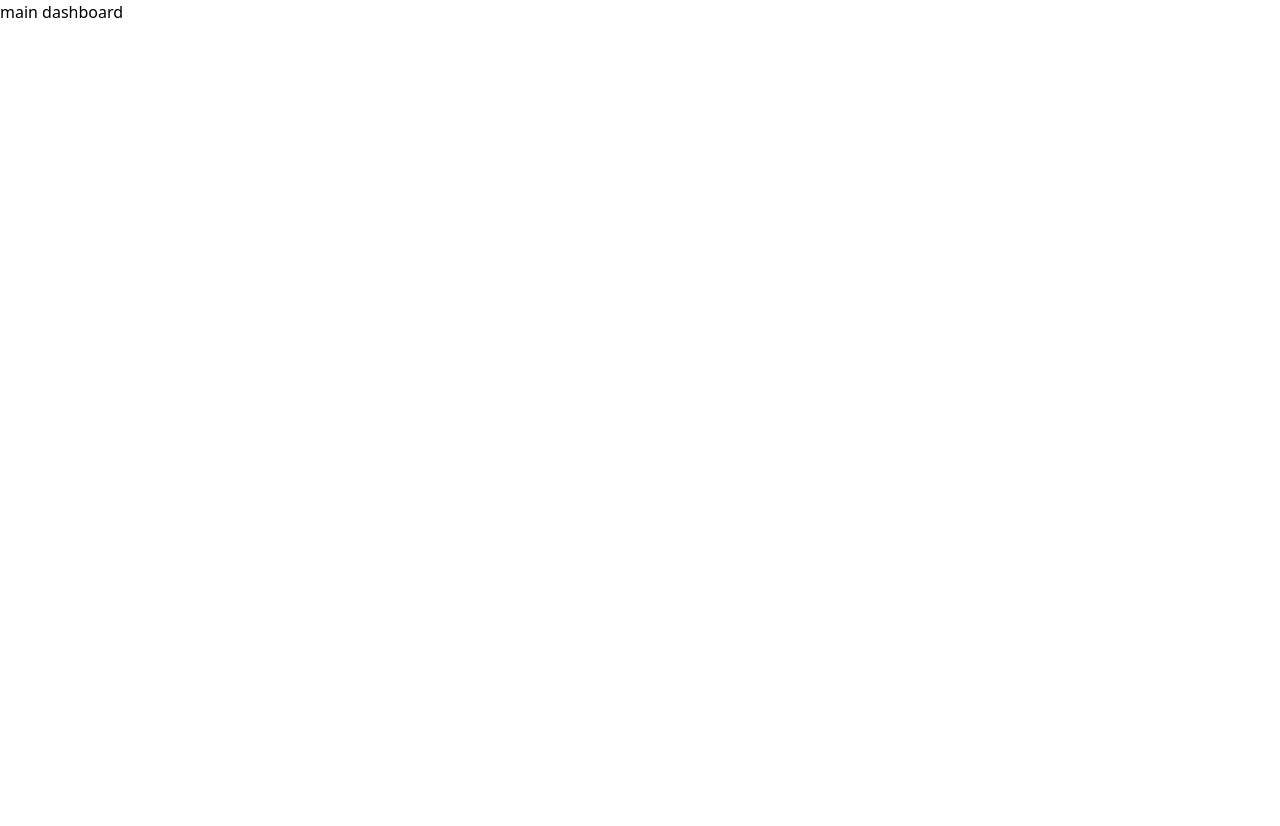
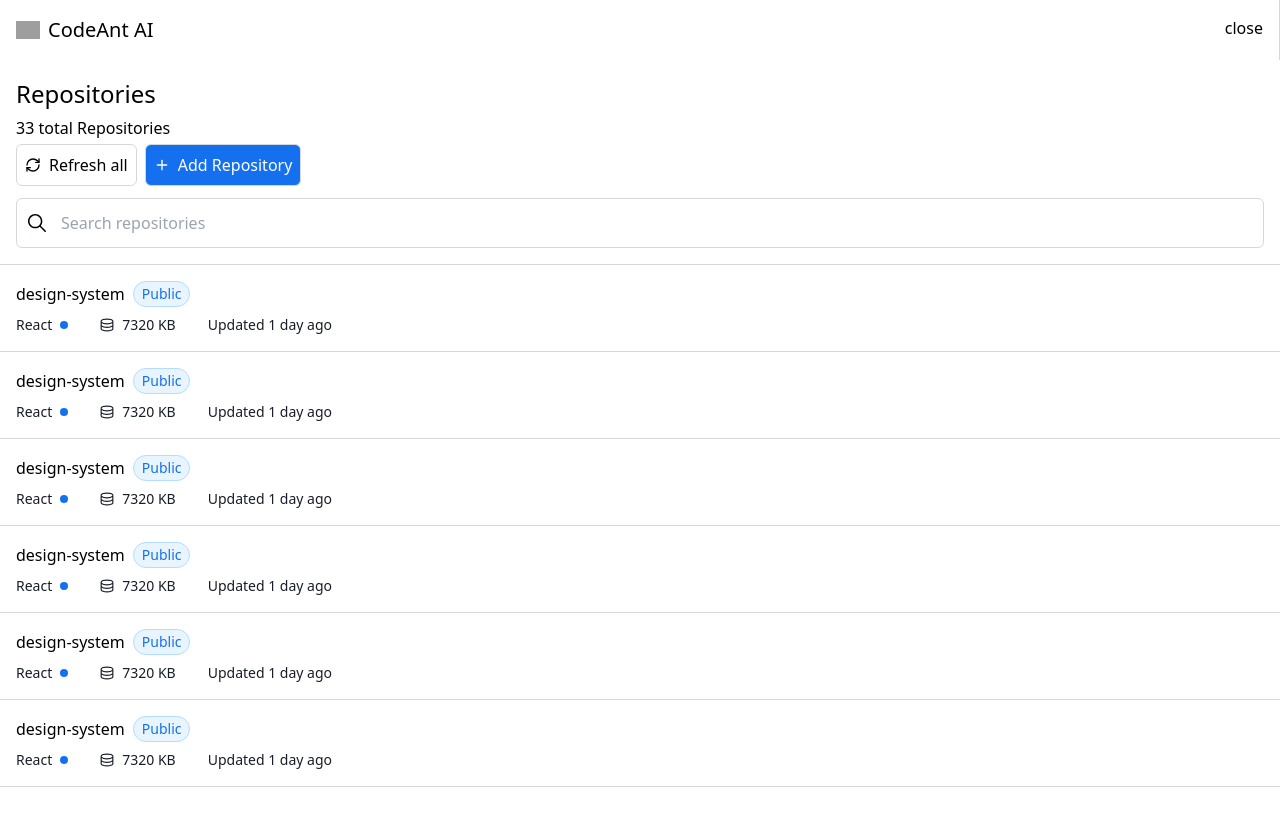
Before and after one commit to NtshVrm/code-ant-ai, a React (Vite) app: page / in a window 1280 px wide. Shown: the top 826 px of the page. Before the commit the page ends 800 px from the top, so only its background shows below. Built offline with nearby package versions, Linux system fonts and the light colour scheme; grey boxes are pictures that could not be loaded.

Commit message:
sidebar responviseness & repo listing base

```diff
--- /dev/null
+++ b/src/components/RepoCard.tsx
@@ -0,0 +1,25 @@
+import { GrStorage } from "react-icons/gr";
+
+export default function RepoCard() {
+  return (
+    <div className="flex flex-col border-b border-[#D5D7DA] p-4 gap-2">
+      <div className="flex gap-2 items-center">
+        <div className="font-medium">design-system</div>
+        <div className="bg-[#B2DDFF] border border-[#B2DDFF] py-0.5 px-2 text-sm rounded-full text-[#1570EF] bg-opacity-30">
+          Public
+        </div>
+      </div>
+      <div className="flex gap-8 text-[#181D27] text-sm">
+        <div className="flex items-center gap-2">
+          <div> React</div>{" "}
+          <div className="w-2 h-2 bg-[#1570EF] rounded-full"></div>{" "}
+        </div>
+        <div className="flex items-center gap-2">
+          <GrStorage />
+          <p>7320 KB</p>{" "}
+        </div>
+        <div>Updated 1 day ago</div>
+      </div>
+    </div>
+  );
+}
--- /dev/null
+++ b/src/components/Sidebar.tsx
@@ -0,0 +1,59 @@
+import logo from "../assets/logo.svg";
+export default function Sidebar({
+  isOpen,
+  setIsOpen,
+}: {
+  isOpen: boolean;
+  setIsOpen: (isOpen: boolean) => void;
+}) {
+  return (
+    <div className="flex flex-col border-r border-[#D5D7DA] bg-white">
+      <header className="flex justify-between p-4">
+        <div className="flex gap-2 items-center text-xl">
+          <img src={logo} alt={"logo"} className={`w-6`} />
+          <div>CodeAnt AI</div>
+        </div>
+        <div
+          className="md:hidden"
+          onClick={() => {
+            setIsOpen(!isOpen);
+          }}
+        >
+          close
+        </div>
+      </header>
+      <aside
+        className={`flex-grow flex flex-col absolute w-full top-0 left-0 z-50 transition-transform md:relative md:bg-white h-full bg-black bg-opacity-50 ${
+          isOpen ? "translate-y-12" : "-translate-y-full md:translate-y-0"
+        }`}
+      >
+        <div className="py-2 px-4 bg-white">
+          <div className="relative">
+            <select className="w-full border rounded p-2 pr-8 text-ellipsis overflow-hidden appearance-none">
+              <option>UtkarshDhairyaPanwar</option>
+              <option>Another User</option>
+            </select>
+            <span className="absolute right-2 top-1/2 transform -translate-y-1/2 pointer-events-none">
+              ▼
+            </span>
+          </div>
+        </div>
+        <nav className="flex flex-col md:justify-between flex-grow bg-white">
+          <div className="flex flex-col gap-2">
+            <p className="bg-[#1570EF] p-2 m-2 rounded-md text-white">
+              Repositories
+            </p>
+            <p>AI Code Review</p>
+            <p>Cloud Security</p>
+            <p>How to Use</p>
+            <p>Settings</p>
+          </div>
+          <div>
+            <p>Support</p>
+            <p>Logout</p>
+          </div>
+        </nav>
+      </aside>
+    </div>
+  );
+}
--- a/src/pages/Dashboard.tsx
+++ b/src/pages/Dashboard.tsx
@@ -1,25 +1,57 @@
+import { useState } from "react";
+
+import Sidebar from "../components/Sidebar";
+import RepoCard from "../components/RepoCard";
+import { LuRefreshCw } from "react-icons/lu";
+import { FiPlus } from "react-icons/fi";
+import { IoIosSearch } from "react-icons/io";
+
 export default function Dashboard() {
+  const [isOpen, setIsOpen] = useState(false);
   return (
     <>
-      <main className="grid grid-cols-[2fr_10fr] h-screen">
-        <aside className="bg-blue-500 h-full flex flex-col mobile:hidden">
-          <header>logo</header>
-          <div>Dropdown</div>
-          <section className="flex flex-col justify-between bg-red-300 flex-grow">
-            <div>
-              <p>Repositories</p>
-              <p>AI Code Review</p>
-              <p>Cloud Security</p>
-              <p>How to Use</p>
-              <p>Settings</p>
+      <main
+        className={`md:grid md:grid-cols-[1fr_6fr] h-screen ${
+          isOpen ? "" : ""
+        } `}
+      >
+        <Sidebar isOpen={isOpen} setIsOpen={setIsOpen} />
+        <section className="h-full">
+          <header className="flex flex-col gap-1 p-4 md:flex-row md: justify-between border-b border-[#D5D7DA]">
+            <div className="flex flex-col gap-1">
+              <div className="text-[1.5rem]">Repositories</div>
+              <div>33 total Repositories</div>
             </div>
-            <div>
-              <p>Support</p>
-              <p>Logout</p>
+            <div className="flex gap-2">
+              <button className="flex gap-2 items-center border border-[#D5D7DA] p-2 rounded-md ">
+                <LuRefreshCw /> Refresh all
+              </button>
+              <button className="flex gap-2 items-center border border-[#D5D7DA] bg-[#1570EF] text-white p-2 rounded-md ">
+                <FiPlus />
+                Add Repository
+              </button>
             </div>
-          </section>
-        </aside>
-        <section className="h-full">main dashboard</section>
+            <div className="flex items-center border border-[#D5D7DA] mt-2 p-1 rounded-md">
+              <div className="scale-[1.5] px-2">
+                <IoIosSearch />
+              </div>
+              <input
+                type="text"
+                placeholder="Search repositories"
+                className="w-full p-2 focus:border-0 focus:outline-none"
+              />
+            </div>
+          </header>
+
+          <div className="">
+            <RepoCard />
+            <RepoCard />
+            <RepoCard />
+            <RepoCard />
+            <RepoCard />
+            <RepoCard />
+          </div>
+        </section>
       </main>
     </>
   );
```
